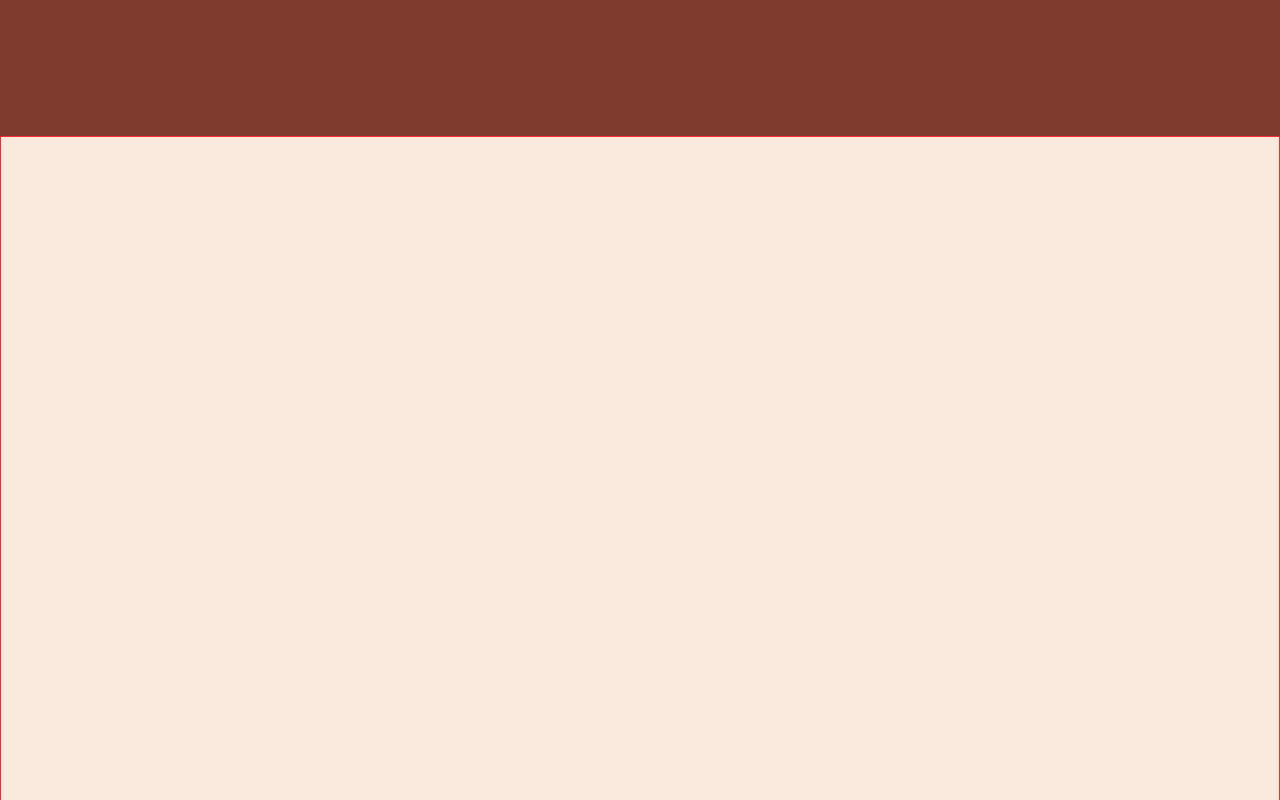
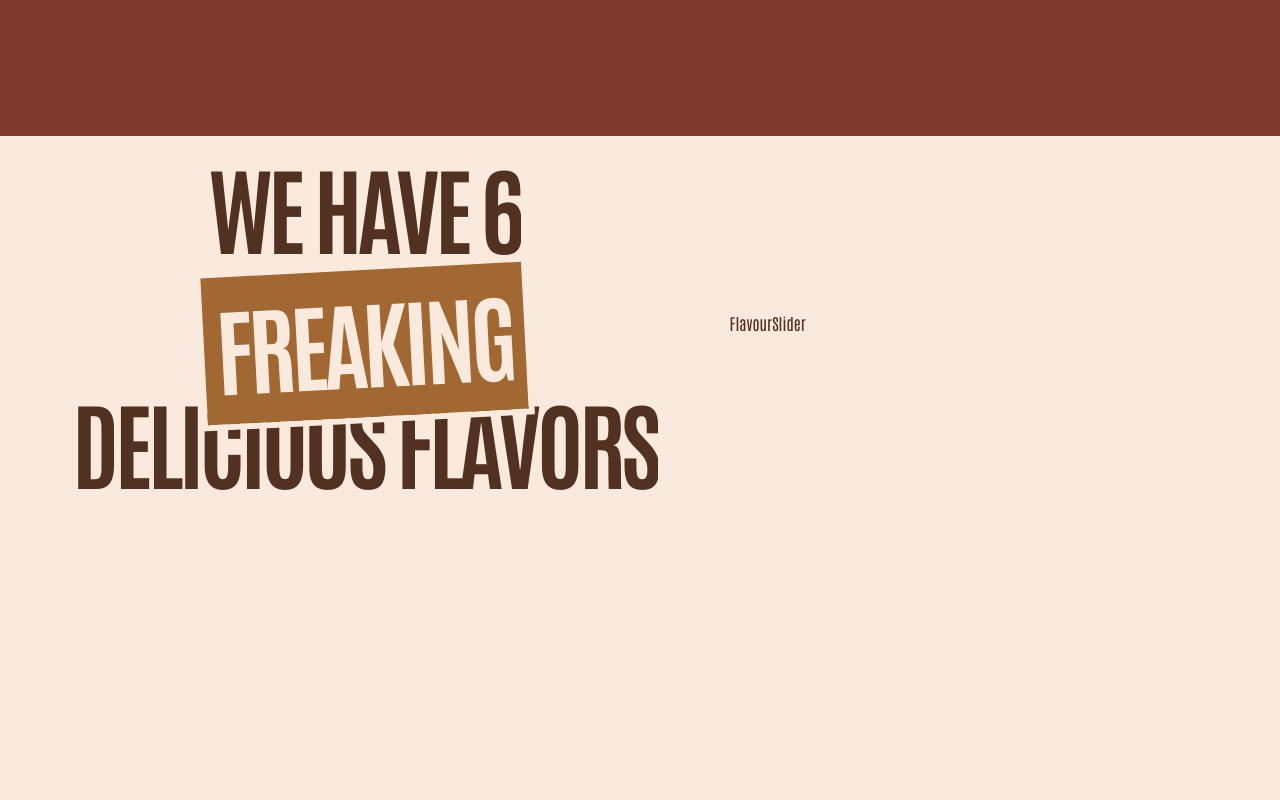
Before and after one commit to alaminislamrahat/gsap-project, a React (Vite) app: page / in a window 1280 px wide. Shown: the part 1520-2320 px from the top of the page. Built offline with nearby package versions, Linux system fonts and the light colour scheme; a web font is replaced by a local one.

Commit message:
working on flavour section

```diff
--- a/src/App.jsx
+++ b/src/App.jsx
@@ -4,6 +4,7 @@ import Hero from './Sections/Hero'
 import gsap from 'gsap';
 import { ScrollTrigger } from 'gsap/all';
 import MessageSection from './Sections/MessageSection';
+import FlavourSection from './Sections/FlavourSection';
 
 gsap.registerPlugin(ScrollTrigger);
 
@@ -13,6 +14,7 @@ const App = () => {
       <NavBar/>
       <Hero/>
       <MessageSection/>
+      <FlavourSection/>
       <div className='h-dvh border border-red-500'></div>
     </main>
   )
--- /dev/null
+++ b/src/Components/FlavourSlider.jsx
@@ -0,0 +1,8 @@
+
+const FlavourSlider = () => {
+  return (
+    <div>FlavourSlider</div>
+  )
+}
+
+export default FlavourSlider
--- /dev/null
+++ b/src/Components/FlavourTitle.jsx
@@ -0,0 +1,20 @@
+
+const FlavourTitle = () => {
+    return (
+        <div className="general-title col-center h-full gap-16 xl:gap-24">
+            <div className="overflow-hidden 2xl:py-0 py-3 first-text-splite">
+                <h1>We have 6</h1>
+            </div>
+            <div style={{}} className="flavor-text-scroll">
+                <div className="pb-5 pt-3 bg-mid-brown px-3">
+                    <h2 className="text-milk">Freaking</h2>
+                </div>
+            </div>
+            <div className="overflow-hidden 2xl:py-0 py-3 second-text-splite">
+                <h1>Delicious Flavors</h1>
+            </div>
+        </div>
+    )
+}
+
+export default FlavourTitle
--- /dev/null
+++ b/src/Sections/FlavourSection.jsx
@@ -0,0 +1,19 @@
+import FlavourSlider from "../Components/FlavourSlider"
+import FlavourTitle from "../Components/FlavourTitle"
+
+const FlavourSection = () => {
+  return (
+    <section className="flavor-section">
+        <div className="flex flex-col md:flex-row h-full items-center relative">
+            <div className="lg:w-[57%] flex-none h-80 lg:h-full md:mt-20 xl:mt-0">
+                <FlavourTitle/>
+            </div>
+            <div className="h-full">
+                <FlavourSlider/>
+            </div>
+        </div>
+    </section>
+  )
+}
+
+export default FlavourSection
--- a/src/Sections/MessageSection.jsx
+++ b/src/Sections/MessageSection.jsx
@@ -54,21 +54,21 @@ const MessageSection = () => {
 
       ease: "circ.out",
 
-    });
+    },);
 
     const paragraphTl = gsap.timeline({
       scrollTrigger: {
         trigger: ".message-content p",
-        start: "top center",
+        start: "bottom 70%",
         toggleActions: "play reverse play reverse",
       }
     });
 
     paragraphTl.from(paragraphSplite.words,{
+      direction: 1,
       yPercent: 300,
       rotate: 3,
       ease: "power1.inOut",
-      duration: 1,
       stagger: 0.01
     })
 
```
